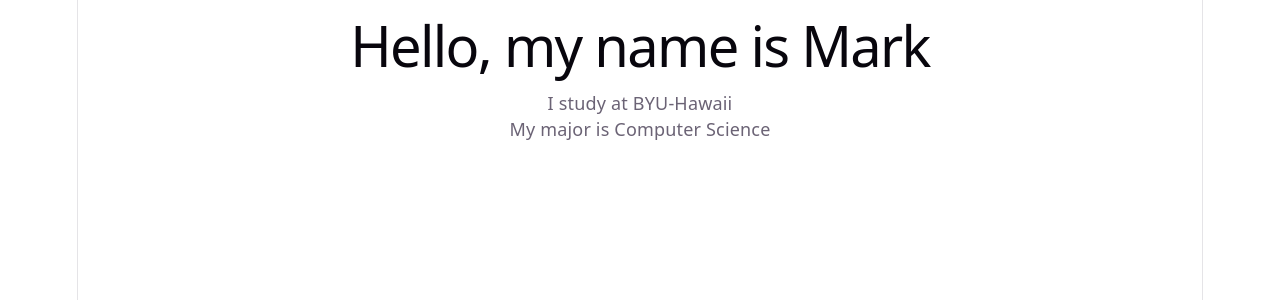
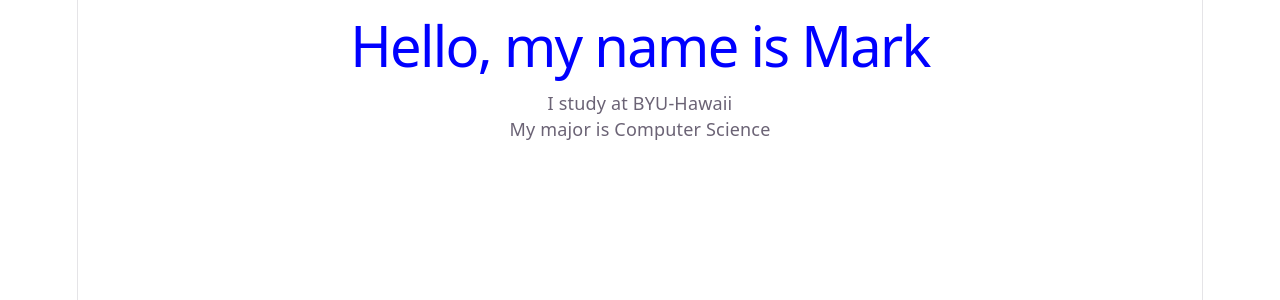
Before and after one commit to nephi144/learn-frontend, a React (Vite) app: page / in a window 1280 px wide. Shown: the top 300 px of the page. Built offline with nearby package versions, Linux system fonts and the light colour scheme.

Commit message:
Added style color blue

```diff
--- a/src/App.jsx
+++ b/src/App.jsx
@@ -5,7 +5,9 @@ function App() {
 
   return (
     <div>
-      <h1>Hello, my name is {name}</h1>
+      <h1 style={{ color: "blue" }}>
+        Hello, my name is {name}
+      </h1>
 
       <p>I study at {school}</p>
 
```
